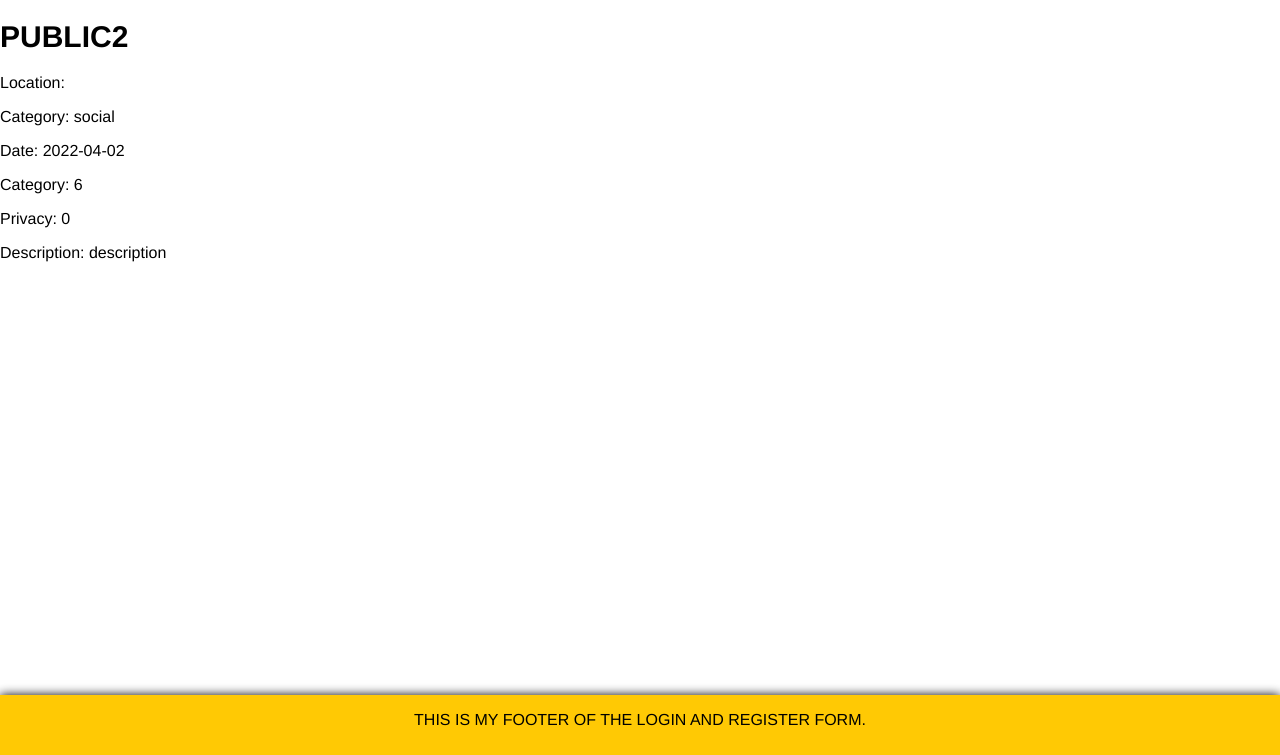
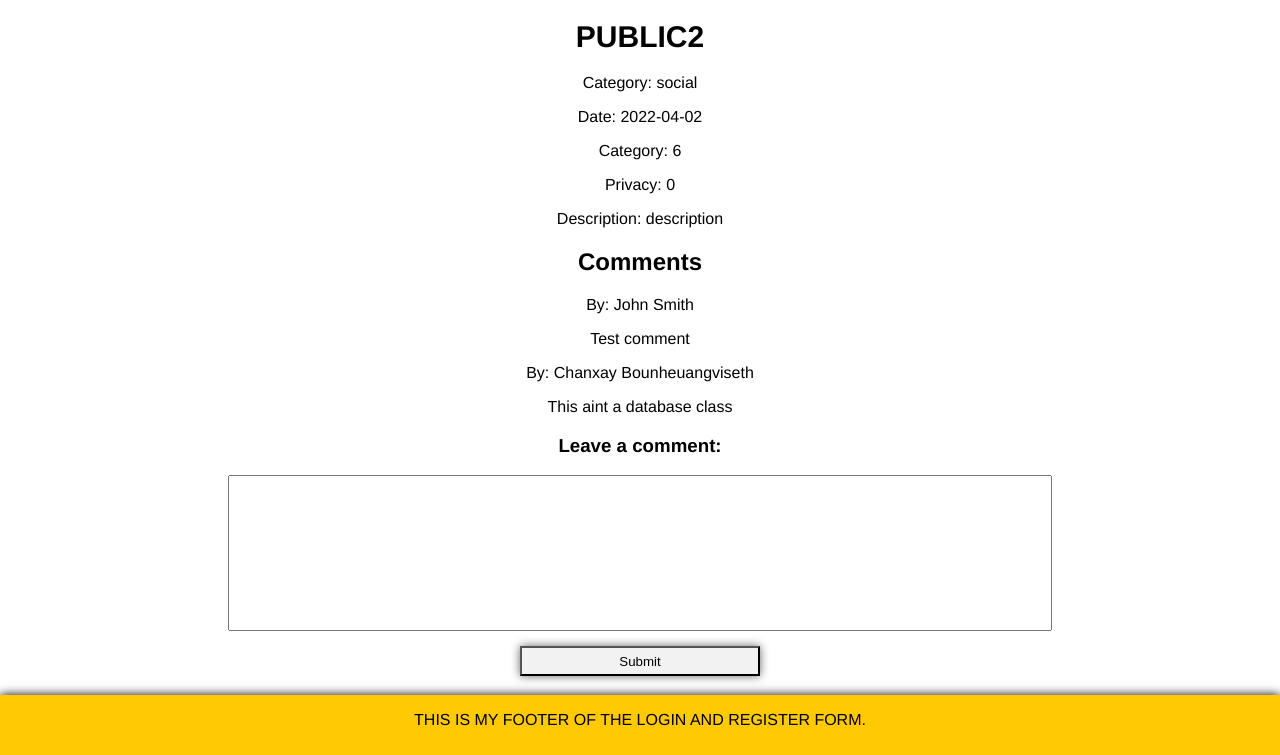
Before and after one commit to maldaranov/university_events, a PHP site: page /event_page.php?eventId=2 in a window 1280 px wide. Shown: the part 45-800 px from the top of the page. Run offline with PHP 8.4, Linux system fonts and the light colour scheme; a user stored in the database is signed in; data comes from the database, SQL or seed files in the repository; data that the repository does not hold is empty.

Commit message:
Added event page comment section
Submit button is not functional yet, need to add into insertcomment.php

```diff
--- a/event_page.php
+++ b/event_page.php
@@ -11,7 +11,7 @@
     // FETCH: individual event
     $event_id = $event_info['eventId'];
     $event_name= $event_info['eventName'];
-    $event_location = $event_info['eventLocation'];
+    // $event_location = $event_info['eventLocation'];
     $event_category = $event_info['eventCategory'];
     $event_date = $event_info['eventDate'];
     $event_time = $event_info['eventTime'];
@@ -19,17 +19,42 @@
     $event_description = $event_info['eventDescription'];
 
     $display_block = "
-    <h1>$event_name</h1>
-    <p> Location: $event_location </p>
-    <p> Category: $event_category </p>
-    <p> Date: $event_date </p>
-    <p> Category: $event_time </p>
-    <p> Privacy: $event_privacy </p>
-    <p> Description: $event_description </p>
+    <h1 style=text-align:center>$event_name</h1>
+    <p align=center> Category: $event_category </p>
+    <p align=center> Date: $event_date </p>
+    <p align=center> Category: $event_time </p>
+    <p align=center> Privacy: $event_privacy </p>
+    <p align=center> Description: $event_description </p>
     ";
      print $display_block;
 ?>
 
+<h2 style="text-align:center">Comments</h2>
+<?php
+    $eid = $_GET['eventId'];
+    $get_comment = "SELECT * FROM event_comment WHERE comment_eventId = $eid";
+    $result = mysqli_query($db, $get_comment);
+
+    while($row = mysqli_fetch_object($result))
+    {
+?>
+<div class="comment" style='text-align:left'>
+    <p align=center>By: <?php echo $row->comment_userName; ?></p>
+    <p align=center>
+    <?php echo $row->comment_msg; ?>
+    </p>
+</div>
+<?php
+    }
+?>
+
+<h3 style="text-align:center">Leave a comment:</h3>
+<form action="insertcomment.php" method="post">
+<input type="hidden" name="eventid" value="<?php echo $_GET['eventId']; ?>"/>
+<textarea name="comment" rows="10" cols="100"></textarea>
+<input type="submit" />
+</form>
+
 <?php
     require_once 'includes/footer.php';
 ?>
--- a/resources/database.sql
+++ b/resources/database.sql
@@ -122,11 +122,17 @@ CREATE TABLE event_comment (
     commentId int AUTO_INCREMENT,
     comment_eventId int NOT NULL,
     comment_userId int NOT NULL,
+    comment_userName varchar(40) NOT NULL,
+    comment_msg varchar(500) NOT NULL,
     comment_datetime timestamp NOT NULL,
     PRIMARY KEY (commentId),
     FOREIGN KEY (comment_eventId) REFERENCES event (eventId),
     FOREIGN KEY (comment_userId) REFERENCES user (userId)
 );
+
+INSERT INTO event_comment VALUES (NULL, 2, 1, 'John Smith', 'Test comment', '11:11:11');
+INSERT INTO event_comment VALUES (NULL, 2, 2, 'Chanxay Bounheuangviseth', 'This aint a database class', '11:11:12');
+
 
     /* event_rating TABLE*/
     /* NOTE: this is just 1 rating instance from 1 user for 1 event */
```
Also changed, not shown: insertcomment.php (added).
